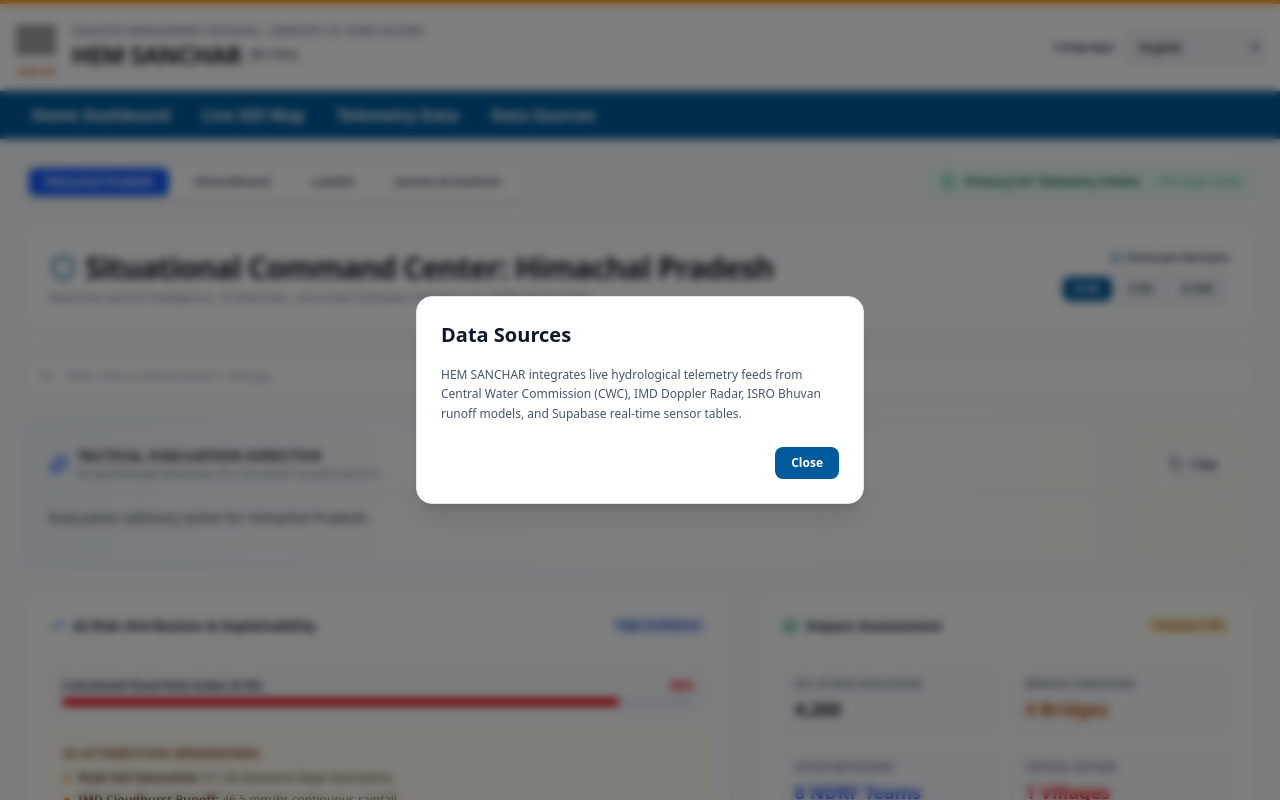
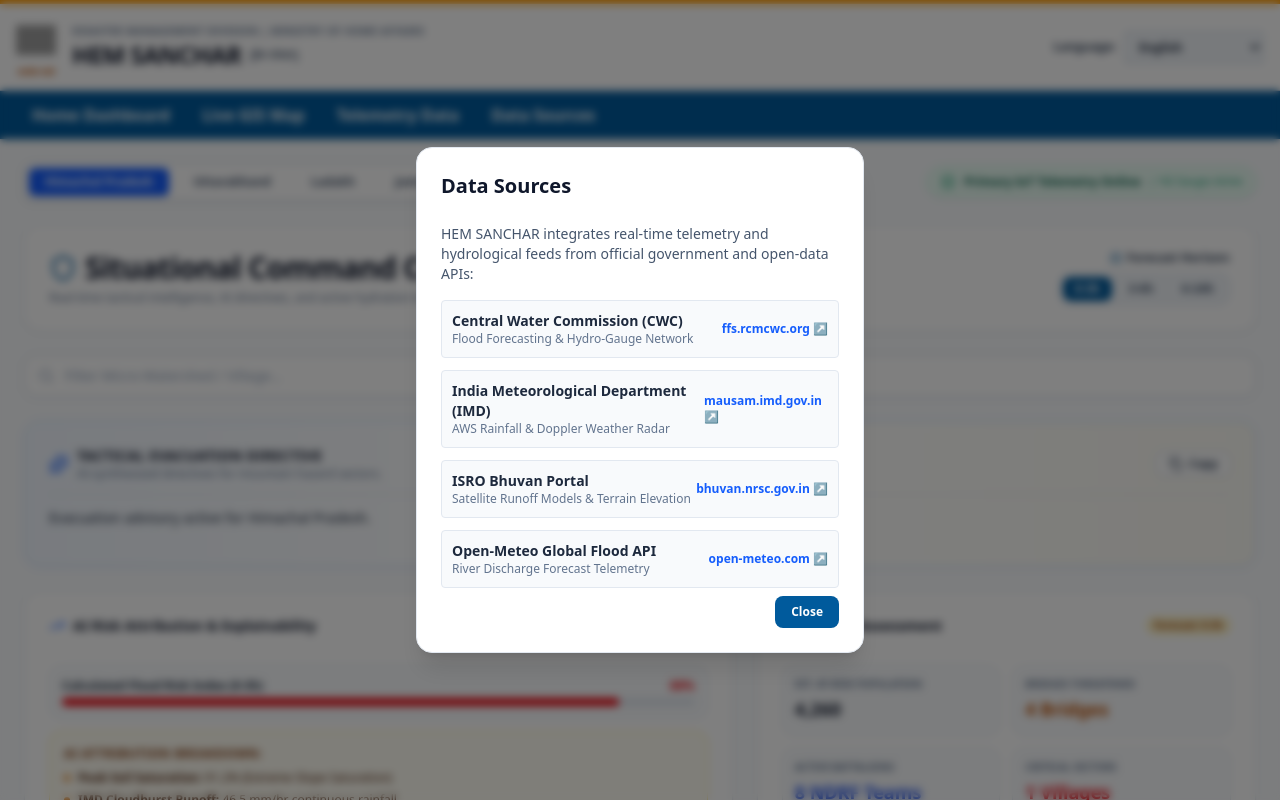
Before and after one commit to Mavrifts/Haim-Sanchaar, a Next.js app: page / in a window 1280 px wide. Both pictures are taken after a click on the button "Data Sources". Shown: the top 800 px of the page. Built offline with nearby package versions, Linux system fonts and the light colour scheme; grey boxes are pictures that could not be loaded.

Commit message:
Add official provenance links to Data Sources modal

```diff
--- a/components/DashboardLayout.tsx
+++ b/components/DashboardLayout.tsx
@@ -70,9 +70,53 @@
         <div className="fixed inset-0 z-50 flex items-center justify-center bg-black/50 backdrop-blur-xs p-4">
           <div className="bg-white rounded-2xl shadow-xl w-full max-w-md p-6 border border-slate-200">
             <h3 className="text-xl font-bold text-slate-900 mb-4">{t.navDataSources || 'Data Sources'}</h3>
-            <p className="text-slate-600 text-xs leading-relaxed mb-6">
-              HEM SANCHAR integrates live hydrological telemetry feeds from Central Water Commission (CWC), IMD Doppler Radar, ISRO Bhuvan runoff models, and Supabase real-time sensor tables.
-            </p>
+            <div className="space-y-4 text-left py-2">
+              <p className="text-sm text-slate-600 font-medium">
+                HEM SANCHAR integrates real-time telemetry and hydrological feeds from official government and open-data APIs:
+              </p>
+
+              <ul className="space-y-3 text-sm">
+                <li className="p-2.5 bg-slate-50 border border-slate-200 rounded flex justify-between items-center hover:bg-slate-100 transition-colors">
+                  <div>
+                    <p className="font-bold text-slate-800">Central Water Commission (CWC)</p>
+                    <p className="text-xs text-slate-500">Flood Forecasting &amp; Hydro-Gauge Network</p>
+                  </div>
+                  <a href="https://ffs.rcmcwc.org" target="_blank" rel="noopener noreferrer" className="text-xs font-semibold text-blue-600 hover:underline flex items-center gap-1">
+                    ffs.rcmcwc.org ↗
+                  </a>
+                </li>
+
+                <li className="p-2.5 bg-slate-50 border border-slate-200 rounded flex justify-between items-center hover:bg-slate-100 transition-colors">
+                  <div>
+                    <p className="font-bold text-slate-800">India Meteorological Department (IMD)</p>
+                    <p className="text-xs text-slate-500">AWS Rainfall &amp; Doppler Weather Radar</p>
+                  </div>
+                  <a href="https://mausam.imd.gov.in" target="_blank" rel="noopener noreferrer" className="text-xs font-semibold text-blue-600 hover:underline flex items-center gap-1">
+                    mausam.imd.gov.in ↗
+                  </a>
+                </li>
+
+                <li className="p-2.5 bg-slate-50 border border-slate-200 rounded flex justify-between items-center hover:bg-slate-100 transition-colors">
+                  <div>
+                    <p className="font-bold text-slate-800">ISRO Bhuvan Portal</p>
+                    <p className="text-xs text-slate-500">Satellite Runoff Models &amp; Terrain Elevation</p>
+                  </div>
+                  <a href="https://bhuvan.nrsc.gov.in" target="_blank" rel="noopener noreferrer" className="text-xs font-semibold text-blue-600 hover:underline flex items-center gap-1">
+                    bhuvan.nrsc.gov.in ↗
+                  </a>
+                </li>
+
+                <li className="p-2.5 bg-slate-50 border border-slate-200 rounded flex justify-between items-center hover:bg-slate-100 transition-colors">
+                  <div>
+                    <p className="font-bold text-slate-800">Open-Meteo Global Flood API</p>
+                    <p className="text-xs text-slate-500">River Discharge Forecast Telemetry</p>
+                  </div>
+                  <a href="https://open-meteo.com/en/docs/flood-api" target="_blank" rel="noopener noreferrer" className="text-xs font-semibold text-blue-600 hover:underline flex items-center gap-1">
+                    open-meteo.com ↗
+                  </a>
+                </li>
+              </ul>
+            </div>
             <div className="flex justify-end">
               <button
                 onClick={() => setIsDataModalOpen(false)}
```
